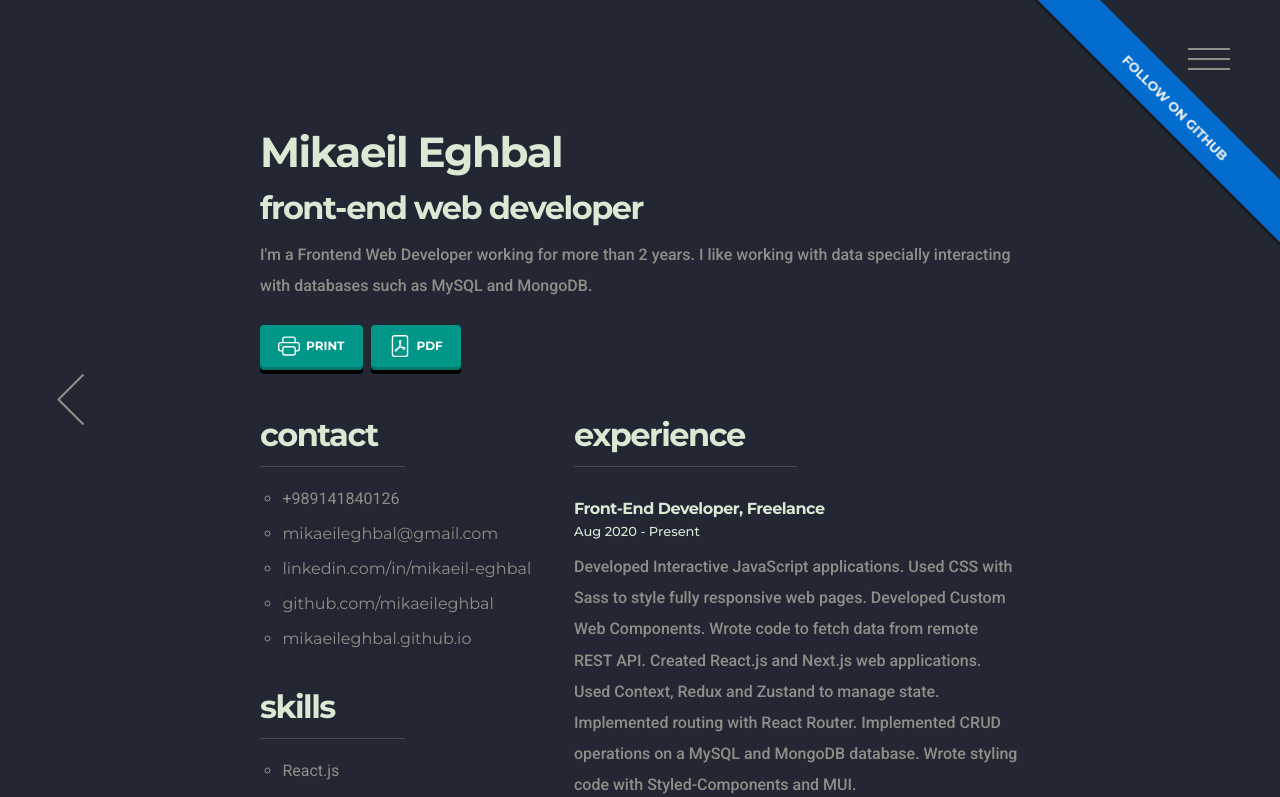
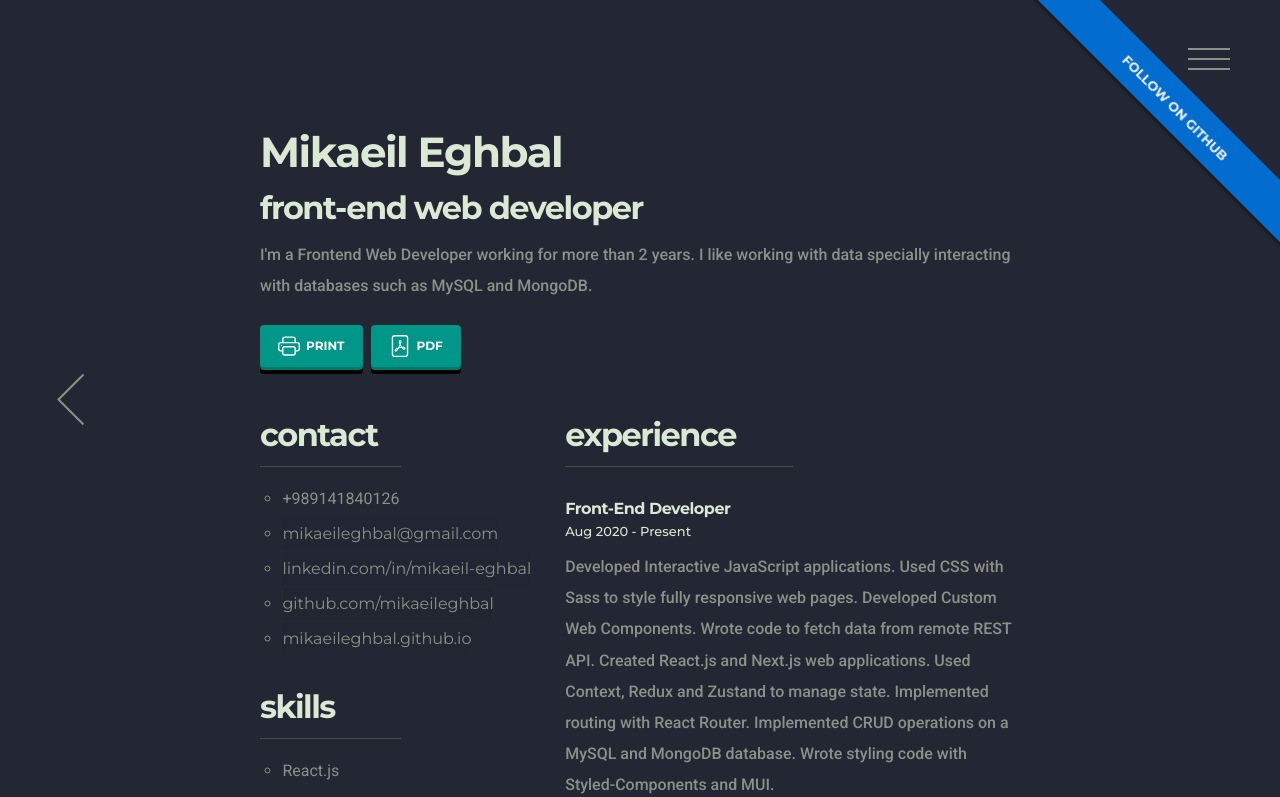
Before and after one commit to mikaeileghbal/react-portfolio, a React (Create React App) app: page /resume in a window 1280 px wide. Shown: the top 797 px of the page. Built offline with nearby package versions, Linux system fonts and the light colour scheme.

Commit message:
Fix resume print styles for headings

```diff
--- a/src/components/Next.js
+++ b/src/components/Next.js
@@ -26,6 +26,10 @@ const PageControl = styled.div`
   &:hover a > em::after {
     //transition: transform 0.16s ease-out;
     transform: rotate(-150deg);
+  }
+
+  @media only print {
+    display: none;
   }
 `;
 
--- a/src/pages/resume.js
+++ b/src/pages/resume.js
@@ -70,7 +70,7 @@ export default function Resume() {
           </StyledButton>
         </ResumeButtonWrap>
         <Row>
-          <Column style={{ flex: "0 0 290px" }}>
+          <Column style={{ flex: "0 0 37%" }}>
             <SectionSubTitle>contact</SectionSubTitle>
             <Divider />
 
@@ -136,7 +136,7 @@ export default function Resume() {
           <Column>
             <SectionSubTitle>experience</SectionSubTitle>
             <Divider />
-            <SubTitle>Front-End Developer, Freelance</SubTitle>
+            <SubTitle>Front-End Developer</SubTitle>
             <SubTitleMinor>Aug 2020 - Present</SubTitleMinor>
             <Text>
               Developed Interactive JavaScript applications. Used CSS with Sass
--- a/src/styles/global.js
+++ b/src/styles/global.js
@@ -18,7 +18,7 @@ export const Container = styled.div`
   padding: 84px 20px;
 
   @media only print {
-    padding: 0;
+    padding: 1em 2em;
   }
 `;
 
@@ -52,8 +52,10 @@ export const SectionSubTitle = styled.h2`
 
   @media only print {
     font-size: 22px;
+    letter-spacing: -1px;
     margin-top: 16px;
     margin-bottom: 8px;
+    text-transform: capitalize;
   }
 `;
 
@@ -62,7 +64,7 @@ export const SubTitle = styled(SectionSubTitle)`
   letter-spacing: -0.5px;
 
   @media only print {
-    font-size: 12px;
+    font-size: 14px;
     margin-top: 8px;
     margin-bottom: 8px;
   }
```
